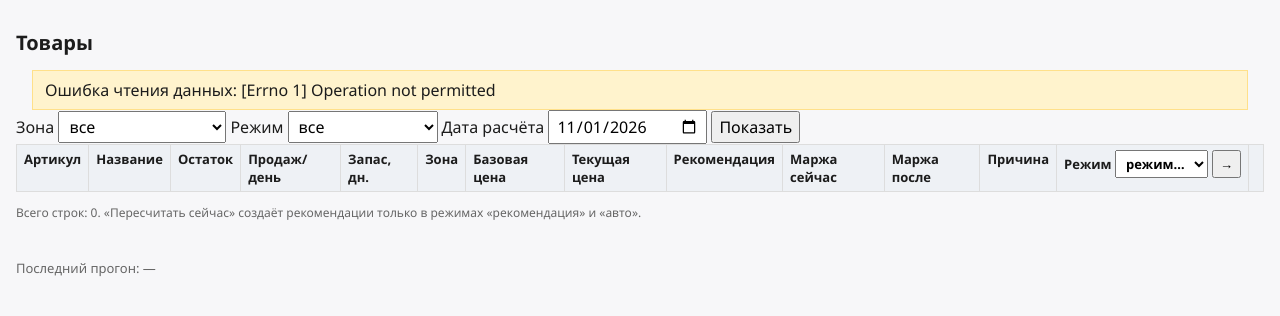
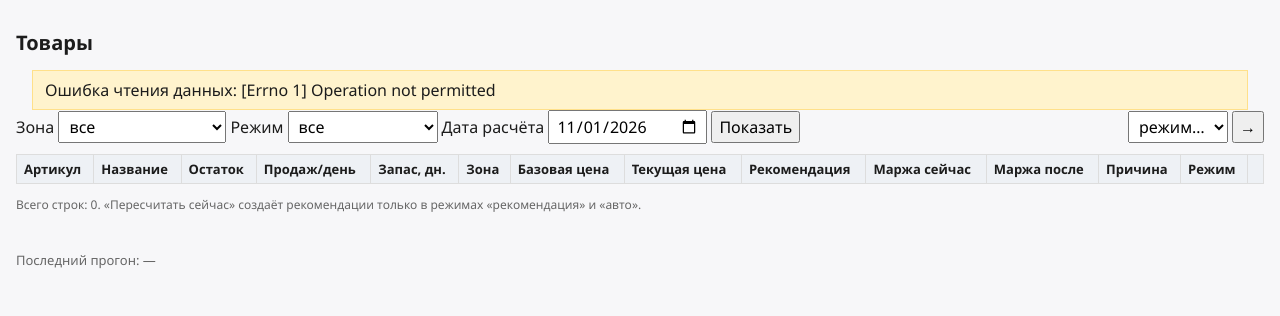
Before and after one commit to ilinyh/repricer, a FastAPI app: page / in a window 1280 px wide. Shown: the part 50-366 px from the top of the page. Run offline with FastAPI, Linux system fonts and the light colour scheme; data that the repository does not hold is empty.

Commit message:
Массовый селектор режима перенесён в строку фильтров

```diff
--- a/src/repricer/web/static/style.css
+++ b/src/repricer/web/static/style.css
@@ -13,9 +13,11 @@ form.inline { display: inline-flex; gap: 4px; align-items: center; margin-right:
 form.rules { display: grid; grid-template-columns: repeat(2, minmax(240px, 1fr)); gap: 8px; background: #fff; padding: 12px; border: 1px solid #ddd; }
 form.rules label { display: flex; justify-content: space-between; gap: 8px; }
 form.rules label.check { justify-content: flex-start; gap: 8px; }
-th.mode-all { text-align: right; white-space: nowrap; }
-th.mode-all form.inline { margin-right: 0; }
-th.mode-all select { max-width: 96px; }
+.filters { display: flex; flex-wrap: nowrap; gap: 8px; align-items: center; margin-bottom: 10px; }
+.filters > form:first-child { min-width: 0; flex-wrap: wrap; }
+.filters form.inline { margin-right: 0; }
+.filters .mode-all-form { margin-left: auto; flex: 0 0 auto; }
+.filters .mode-all-form select { max-width: 110px; }
 input, select, button { font: inherit; padding: 3px 6px; }
 button { cursor: pointer; }
 .message { background: #fff3cd; border: 1px solid #ffe08a; padding: 8px 12px; margin: 0 16px; }
--- a/src/repricer/web/templates/index.html
+++ b/src/repricer/web/templates/index.html
@@ -2,6 +2,7 @@
 {% block content %}
 <h1>Товары</h1>
 {% if error %}<p class="message">{{ error }}</p>{% endif %}
+<div class="filters">
 <form method="get" action="/" class="inline">
     <label>Зона
         <select name="zone">
@@ -22,6 +23,17 @@
     <label>Дата расчёта <input type="date" name="as_of" value="{{ as_of }}"></label>
     <button type="submit">Показать</button>
 </form>
+<form method="post" action="/products/mode" class="inline mode-all-form" title="Изменить режим всех отображаемых строк">
+    {% for row in rows %}<input type="hidden" name="codes" value="{{ row.vendor_code }}">{% endfor %}
+    <select name="mode" title="Режим для всех отображаемых строк">
+        <option value="" selected disabled>режим…</option>
+        <option value="off">выкл</option>
+        <option value="recommend">рек</option>
+        <option value="auto">авто</option>
+    </select>
+    <button type="submit" title="Применить ко всем отображаемым строкам">→</button>
+</form>
+</div>
 
 <table>
     <thead>
@@ -38,18 +50,7 @@
         <th>Маржа сейчас</th>
         <th>Маржа после</th>
         <th>Причина</th>
-        <th class="mode-all">Режим
-            <form method="post" action="/products/mode" class="inline mode-all-form" title="Изменить режим всех строк таблицы">
-                {% for row in rows %}<input type="hidden" name="codes" value="{{ row.vendor_code }}">{% endfor %}
-                <select name="mode" title="Режим для всех строк таблицы">
-                    <option value="" selected disabled>режим…</option>
-                    <option value="off">выкл</option>
-                    <option value="recommend">рек</option>
-                    <option value="auto">авто</option>
-                </select>
-                <button type="submit" title="Применить ко всем строкам таблицы">→</button>
-            </form>
-        </th>
+        <th>Режим</th>
         <th></th>
     </tr>
     </thead>
```
Also changed, not shown: TESTING.md (+3 -3 lines), 1 other file.
